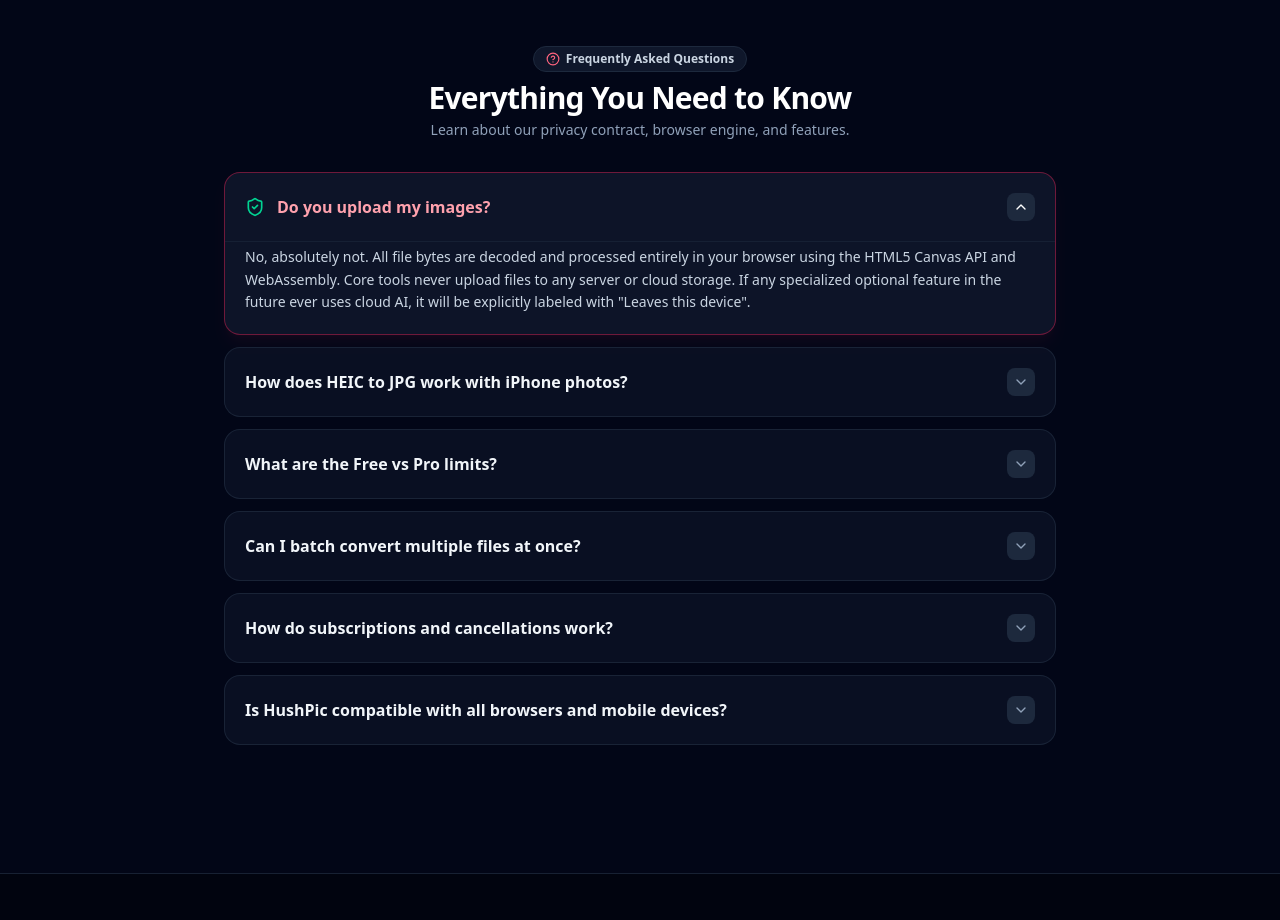
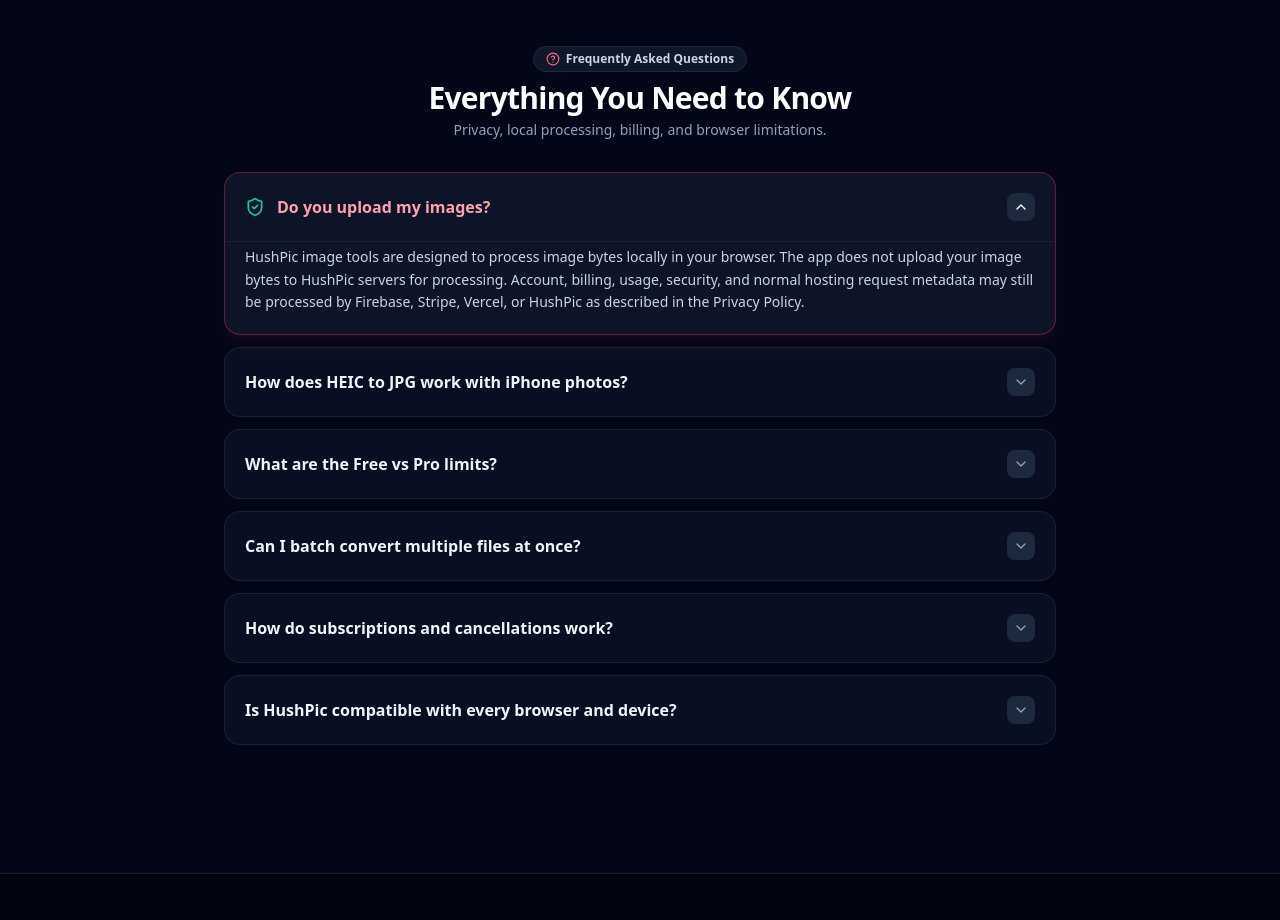
Before and after one commit to CreigT/HushPic, a React (Vite) app: page / in a window 1280 px wide. Shown: the part 3660-4580 px from the top of the page. Built offline with nearby package versions, Linux system fonts and the light colour scheme; no server answers.

Commit message:
chore: align FAQ with production privacy and billing behavior

```diff
--- a/src/components/FaqList.tsx
+++ b/src/components/FaqList.tsx
@@ -8,39 +8,37 @@
 }
 
 export const FaqList: React.FC = () => {
-  const [openIndex, setOpenIndex] = useState<number | null>(0); // First open by default
+  const [openIndex, setOpenIndex] = useState<number | null>(0);
 
   const faqs: FaqItem[] = [
     {
       q: 'Do you upload my images?',
-      a: 'No, absolutely not. All file bytes are decoded and processed entirely in your browser using the HTML5 Canvas API and WebAssembly. Core tools never upload files to any server or cloud storage. If any specialized optional feature in the future ever uses cloud AI, it will be explicitly labeled with "Leaves this device".',
+      a: 'HushPic image tools are designed to process image bytes locally in your browser. The app does not upload your image bytes to HushPic servers for processing. Account, billing, usage, security, and normal hosting request metadata may still be processed by Firebase, Stripe, Vercel, or HushPic as described in the Privacy Policy.',
       important: true,
     },
     {
       q: 'How does HEIC to JPG work with iPhone photos?',
-      a: 'When you take photos with modern iPhones and iPads, iOS saves them in Apple’s proprietary HEIC format. HushPic reads the raw HEIC container directly in your browser, parses the image buffer client-side, and converts it into universal, high-quality JPEG without sending your private camera roll to the internet.',
+      a: 'HushPic uses a browser-side HEIC decoder and browser image APIs to convert supported HEIC or HEIF images to JPG. The conversion runs locally on your device, subject to browser and device compatibility.',
     },
     {
       q: 'What are the Free vs Pro limits?',
-      a: 'The Free tier gives you 3 image conversions per day with a 25MB file size limit and no watermarks. Pro ($9/mo) gives you unlimited daily conversions, 500MB max file size, batch conversions with 1-click ZIP downloads, and access to the Background Remover and 2x HD Upscaler.',
+      a: 'The Free tier includes 3 server-verified uses per day and a 25MB file-size limit. Pro is $9/month and adds unlimited daily usage, batch ZIP processing, Pro image tools, and support for files up to 500MB when the browser and device have enough memory.',
     },
     {
       q: 'Can I batch convert multiple files at once?',
-      a: 'Yes! Pro members can drag and drop dozens of images at once. HushPic processes them concurrently in the browser and packages the results into a single clean ZIP archive with one click.',
+      a: 'Yes. Pro members can select multiple supported images, process them locally in the browser, and package the results into a ZIP file. Very large batches are still limited by available device memory.',
     },
     {
       q: 'How do subscriptions and cancellations work?',
-      a: 'Subscriptions are billed securely at $9/month via Stripe Checkout. You can manage, update payment methods, or cancel your subscription anytime with 1-click through the self-serve Stripe Customer Portal in your Account dashboard.',
+      a: 'Subscriptions use Stripe-hosted Checkout. After purchase, Stripe webhooks update your verified Pro entitlement. You can manage payment methods or cancel through Stripe Customer Portal from your HushPic account.',
     },
     {
-      q: 'Is HushPic compatible with all browsers and mobile devices?',
-      a: 'Yes, HushPic runs on all modern browsers including Safari (iOS & Mac), Chrome, Firefox, Edge, and Android mobile browsers.',
+      q: 'Is HushPic compatible with every browser and device?',
+      a: 'HushPic targets modern browsers, but image codecs, canvas behavior, memory limits, HEIC support, and very large files vary by browser and device. We do not guarantee every tool or maximum file size will work on every device.',
     },
   ];
 
-  const toggle = (i: number) => {
-    setOpenIndex(openIndex === i ? null : i);
-  };
+  const toggle = (i: number) => setOpenIndex(openIndex === i ? null : i);
 
   return (
     <section className="w-full max-w-4xl mx-auto px-4 sm:px-6 lg:px-8 py-12">
@@ -48,53 +46,23 @@
         <div className="inline-flex items-center gap-1.5 px-3 py-1 rounded-full bg-slate-900 border border-slate-800 text-slate-300 text-xs font-semibold mb-2">
           <HelpCircle className="w-3.5 h-3.5 text-rose-400" /> Frequently Asked Questions
         </div>
-        <h2 className="text-2xl sm:text-3xl font-extrabold text-white tracking-tight">
-          Everything You Need to Know
-        </h2>
-        <p className="text-xs sm:text-sm text-slate-400 mt-1">
-          Learn about our privacy contract, browser engine, and features.
-        </p>
+        <h2 className="text-2xl sm:text-3xl font-extrabold text-white tracking-tight">Everything You Need to Know</h2>
+        <p className="text-xs sm:text-sm text-slate-400 mt-1">Privacy, local processing, billing, and browser limitations.</p>
       </div>
 
       <div className="space-y-3">
         {faqs.map((faq, idx) => {
           const isOpen = openIndex === idx;
           return (
-            <div
-              key={idx}
-              className={`rounded-2xl border transition-all duration-200 overflow-hidden ${
-                faq.important
-                  ? 'bg-slate-900/90 border-rose-500/40 shadow-lg shadow-rose-500/5'
-                  : 'bg-slate-900/60 border-slate-800/80 hover:border-slate-700'
-              }`}
-            >
-              <button
-                type="button"
-                onClick={() => toggle(idx)}
-                className="w-full p-4 sm:p-5 text-left flex items-center justify-between gap-4 cursor-pointer focus:outline-none"
-              >
+            <div key={idx} className={`rounded-2xl border transition-all duration-200 overflow-hidden ${faq.important ? 'bg-slate-900/90 border-rose-500/40 shadow-lg shadow-rose-500/5' : 'bg-slate-900/60 border-slate-800/80 hover:border-slate-700'}`}>
+              <button type="button" onClick={() => toggle(idx)} className="w-full p-4 sm:p-5 text-left flex items-center justify-between gap-4 cursor-pointer focus:outline-none">
                 <div className="flex items-center gap-3">
-                  {faq.important && (
-                    <ShieldCheck className="w-5 h-5 text-emerald-400 shrink-0" />
-                  )}
-                  <span className={`text-sm sm:text-base font-bold ${isOpen ? 'text-rose-300' : 'text-slate-100'}`}>
-                    {faq.q}
-                  </span>
+                  {faq.important && <ShieldCheck className="w-5 h-5 text-emerald-400 shrink-0" />}
+                  <span className={`text-sm sm:text-base font-bold ${isOpen ? 'text-rose-300' : 'text-slate-100'}`}>{faq.q}</span>
                 </div>
-                <div
-                  className={`p-1.5 rounded-lg bg-slate-800 text-slate-400 transition-transform duration-200 shrink-0 ${
-                    isOpen ? 'rotate-180 text-white bg-rose-500/20' : ''
-                  }`}
-                >
-                  <ChevronDown className="w-4 h-4" />
-                </div>
+                <div className={`p-1.5 rounded-lg bg-slate-800 text-slate-400 transition-transform duration-200 shrink-0 ${isOpen ? 'rotate-180 text-white bg-rose-500/20' : ''}`}><ChevronDown className="w-4 h-4" /></div>
               </button>
-
-              {isOpen && (
-                <div className="px-4 sm:px-5 pb-5 pt-1 text-xs sm:text-sm text-slate-300 leading-relaxed border-t border-slate-800/60">
-                  <p>{faq.a}</p>
-                </div>
-              )}
+              {isOpen && <div className="px-4 sm:px-5 pb-5 pt-1 text-xs sm:text-sm text-slate-300 leading-relaxed border-t border-slate-800/60"><p>{faq.a}</p></div>}
             </div>
           );
         })}
```
